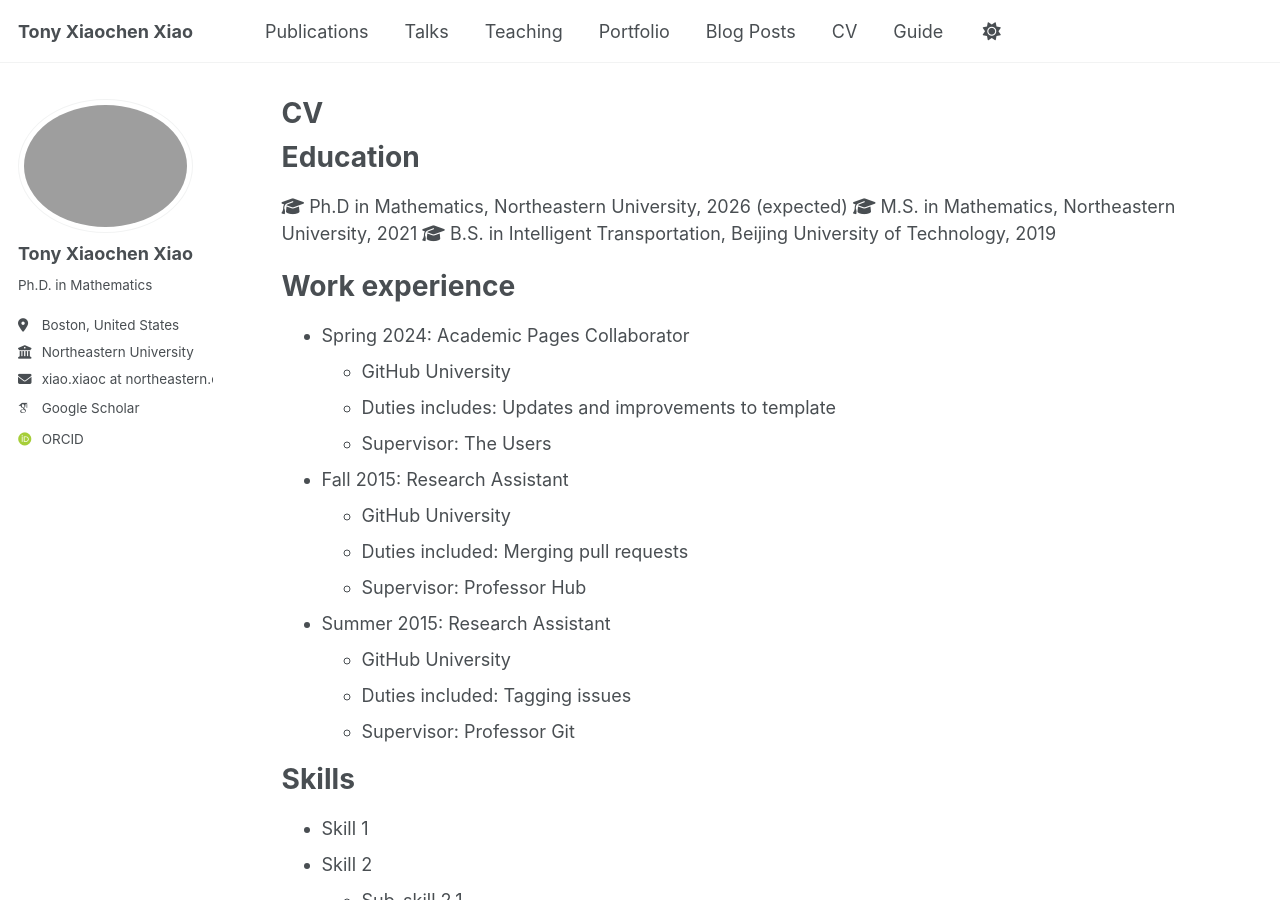
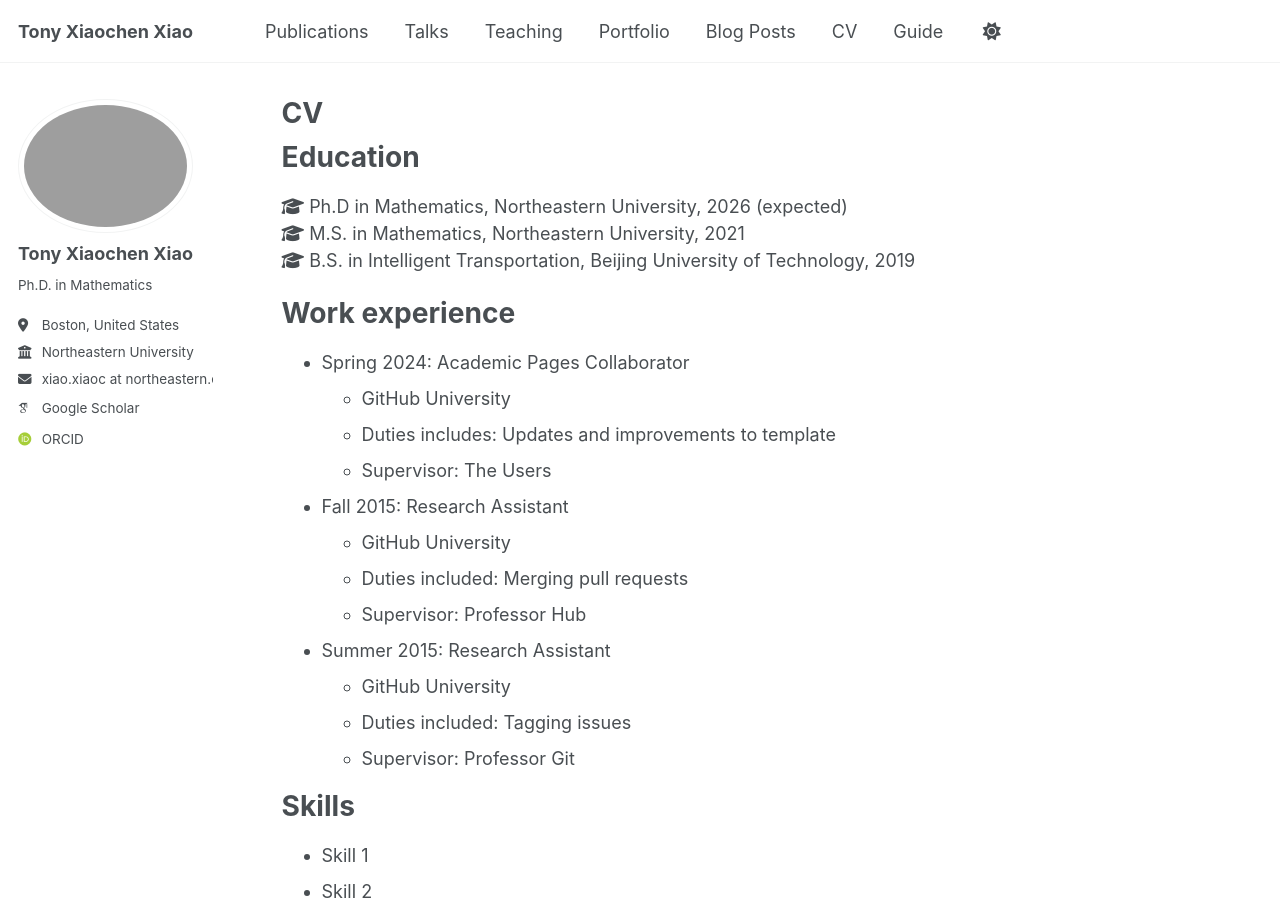
Before and after one commit to tonyxiaochenxiao/tonyxiaochenxiao.github.io, a Jekyll site: the page built from _pages/cv.md, in a window 1280 px wide and 900 px high. Built offline with Jekyll 4.4.1, drawn with Linux system fonts in a browser that asks for light colours; some web fonts are replaced; a script that is not in the unit is left out.

Commit message:
Update cv.md

```diff
--- a/_pages/cv.md
+++ b/_pages/cv.md
@@ -11,9 +11,9 @@ redirect_from:
 
 Education
 ======
-<i class="fa fa-graduation-cap" aria-hidden="true"></i> Ph.D in Mathematics, Northeastern University, 2026 (expected)
-<i class="fa fa-graduation-cap" aria-hidden="true"></i> M.S. in Mathematics, Northeastern University, 2021
-<i class="fa fa-graduation-cap" aria-hidden="true"></i> B.S. in Intelligent Transportation, Beijing University of Technology, 2019
+<i class="fa fa-graduation-cap" aria-hidden="true"></i> Ph.D in Mathematics, Northeastern University, 2026 (expected) <br>
+<i class="fa fa-graduation-cap" aria-hidden="true"></i> M.S. in Mathematics, Northeastern University, 2021 <br>
+<i class="fa fa-graduation-cap" aria-hidden="true"></i> B.S. in Intelligent Transportation, Beijing University of Technology, 2019 <br>
 
 Work experience
 ======
```
